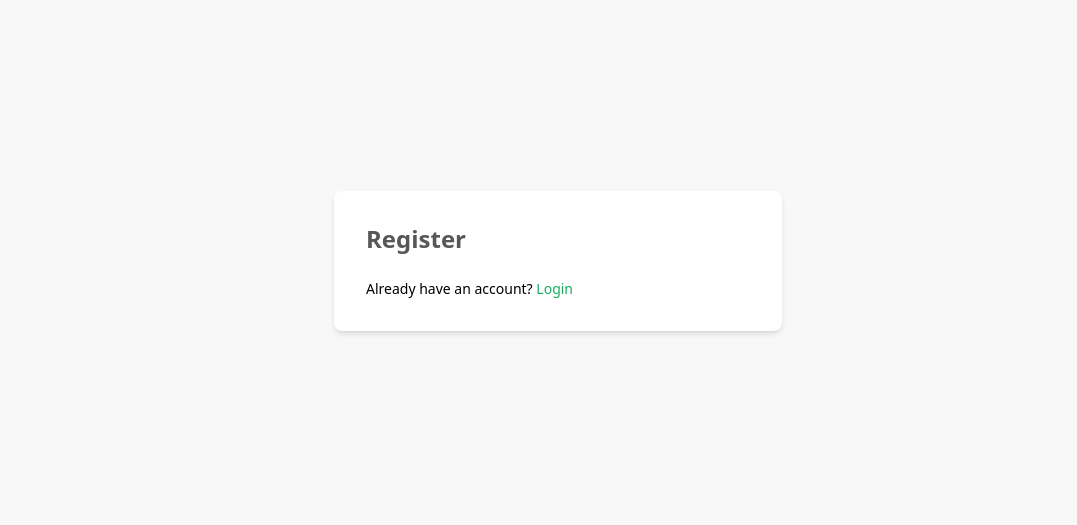
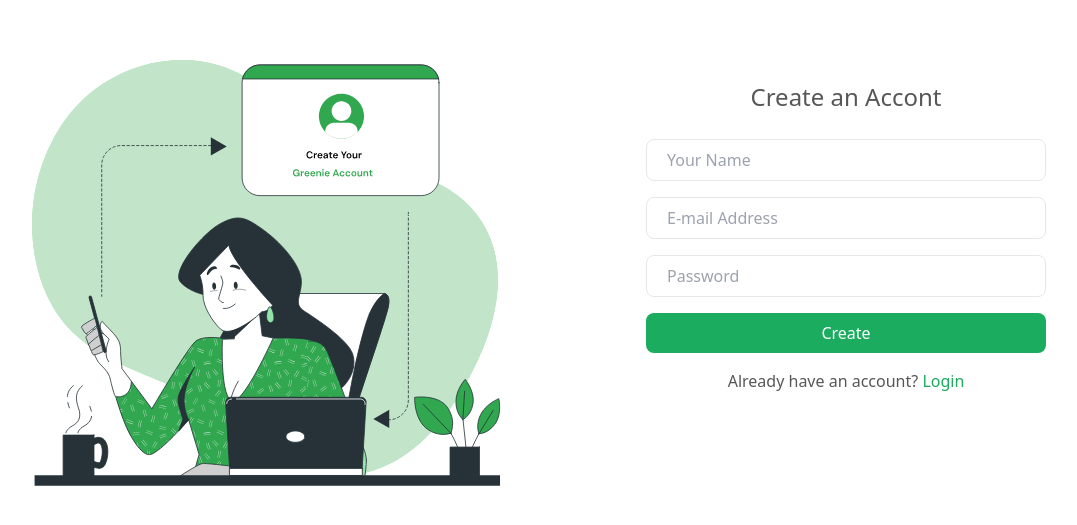
Before and after one commit to mrakiyaaa/Greenie-Admin, a React (Vite) app: page /register in a window 1280 px wide. Shown: the part 139-664 px from the top of the page, without its empty margins (82-1159 px from the left). Built offline with nearby package versions, Linux system fonts and the light colour scheme.

Commit message:
feat(Admin auth): create admin login and register pages front ends (#7)

```diff
--- a/src/pages/auth/Login.jsx
+++ b/src/pages/auth/Login.jsx
@@ -1,16 +1,70 @@
-import { Link } from 'react-router-dom';
+import React from 'react';
+import loginimg from '../../assets/login.svg';
 
 function Login() {
+  const [formData, setFormData] = React.useState({
+    email: '',
+    password: '',
+  });
+
+  const handleChange = e => {
+    setFormData({ ...formData, [e.target.name]: e.target.value });
+  };
+
+  const handleSubmit = e => {
+    e.preventDefault();
+    console.log('Logging in user:', formData);
+  };
+
   return (
-    <div className="min-h-screen flex items-center justify-center bg-bgLightGray">
-      <div className="bg-white p-8 rounded-lg shadow-md w-full max-w-md">
-        <h1 className="text-2xl font-bold text-textGray mb-6">Login</h1>
-        {/* Add your login form here */}
-        <div className="mt-4 text-sm">
-          Don t have an account?{' '}
-          <Link to="/register" className="text-primaryGreen hover:underline">
-            Register
-          </Link>
+    <div className="flex flex-col md:flex-row items-center justify-center min-h-screen bg-white p-12">
+      <div className="bg-white px-12 flex flex-col md:flex-row w-full max-w-[1440px]">
+        <div className="md:w-1/2 flex justify-center items-center">
+          <img src={loginimg} alt="Login" className="w-full max-w- md:max-w-[500px] h-auto" />
+        </div>
+
+        <div className="md:w-1/2  flex flex-col items-center md:py-12 md:mt-5">
+          <h2 className="text-[24px] text-textGray font-sans font-normal text-center mb-6 ">
+            {' '}
+            Log in to your Account{' '}
+          </h2>
+          <form onSubmit={handleSubmit}>
+            <div className="mb-4">
+              <input
+                type="email"
+                name="email"
+                value={formData.email}
+                onChange={handleChange}
+                placeholder="E-mail Address"
+                required
+                className="min-w-[350px] md:w-[400px] px-5 py-2 border rounded-lg focus:outline-none focus:ring-2 focus:ring-green-500"
+              />
+            </div>
+            <div className="mb-4">
+              <input
+                type="password"
+                name="password"
+                value={formData.password}
+                onChange={handleChange}
+                placeholder="Password"
+                required
+                className="w-full px-4 py-2 border rounded-lg focus:outline-none focus:ring-2 focus:ring-green-500"
+              />
+            </div>
+            <button
+              type="submit"
+              className="w-full bg-primaryGreen text-white py-2 rounded-lg hover:bg-green-600 transition"
+            >
+              {' '}
+              Login to Account{' '}
+            </button>
+          </form>
+          <p className="text-center text-textGray mt-4">
+            Don’t have an account?{' '}
+            <a href="/register" className="text-primaryGreen">
+              Sign Up
+            </a>
+          </p>
         </div>
       </div>
     </div>
--- a/src/pages/auth/Register.jsx
+++ b/src/pages/auth/Register.jsx
@@ -1,16 +1,85 @@
-import { Link } from 'react-router-dom';
+import React from 'react';
+import registerimg from '../../assets/register.svg';
 
 function Register() {
+  const [formData, setFormData] = React.useState({
+    name: '',
+    email: '',
+    password: '',
+  });
+
+  const handleChange = e => {
+    setFormData({
+      ...formData,
+      [e.target.name]: e.target.value,
+    });
+  };
+
+  const handleSubmit = e => {
+    e.preventDefault();
+    console.log('Registering user:', formData);
+  };
+
   return (
-    <div className="min-h-screen flex items-center justify-center bg-bgLightGray">
-      <div className="bg-white p-8 rounded-lg shadow-md w-full max-w-md">
-        <h1 className="text-2xl font-bold text-textGray mb-6">Register</h1>
-        {/* Add your registration form here */}
-        <div className="text-sm">
-          Already have an account?{' '}
-          <Link to="/login" className="text-primaryGreen hover:underline">
-            Login
-          </Link>
+    <div className="flex justify-center items-center min-h-screen bg-white p-4">
+      <div className="bg-white px-12 flex flex-col md:flex-row w-full max-w-[1440px]">
+        <div className=" md:w-1/2 flex justify-center items-center">
+          <img src={registerimg} alt="Register" className="w-full max-w- md:max-w-[500px] h-auto" />
+        </div>
+
+        <div className="md:w-1/2  flex flex-col items-center md:py-12 md:mt-5">
+          <h2 className="text-[24px] text-textGray font-sans font-normal text-center mb-6 ">
+            Create an Accont
+          </h2>
+
+          <form onSubmit={handleSubmit} className="text--textGray">
+            <div className="mb-4">
+              <input
+                type="text"
+                name="name"
+                value={formData.name}
+                onChange={handleChange}
+                placeholder="Your Name"
+                required
+                className="min-w-[350px] md:w-[400px] px-5 py-2 border rounded-lg focus:outline-none focus:ring-2 focus:ring-green-500"
+              />
+            </div>
+            <div className="mb-4">
+              <input
+                type="email"
+                name="email"
+                value={formData.email}
+                onChange={handleChange}
+                placeholder="E-mail Address"
+                required
+                className="min-w-[350px] md:w-[400px] px-5 py-2 border rounded-lg focus:outline-none focus:ring-2 focus:ring-green-500"
+              />
+            </div>
+            <div className="mb-4">
+              <input
+                type="password"
+                name="password"
+                value={formData.password}
+                onChange={handleChange}
+                placeholder="Password"
+                required
+                className="min-w-[350px] md:w-[400px] px-5 py-2 border rounded-lg focus:outline-none focus:ring-2 focus:ring-green-500"
+              />
+            </div>
+            <button
+              type="submit"
+              className="w-full bg-primaryGreen text-white py-2 rounded-lg hover:bg-green-600 transition"
+            >
+              Create
+            </button>
+          </form>
+          <p className="text-center text-textGray mt-4">
+            {' '}
+            Already have an account?{' '}
+            <a href="/login" className="text-primaryGreen">
+              Login
+            </a>
+          </p>
         </div>
       </div>
     </div>
```
Also changed, not shown: src/assets/login.svg (added), src/assets/register.svg (added).
